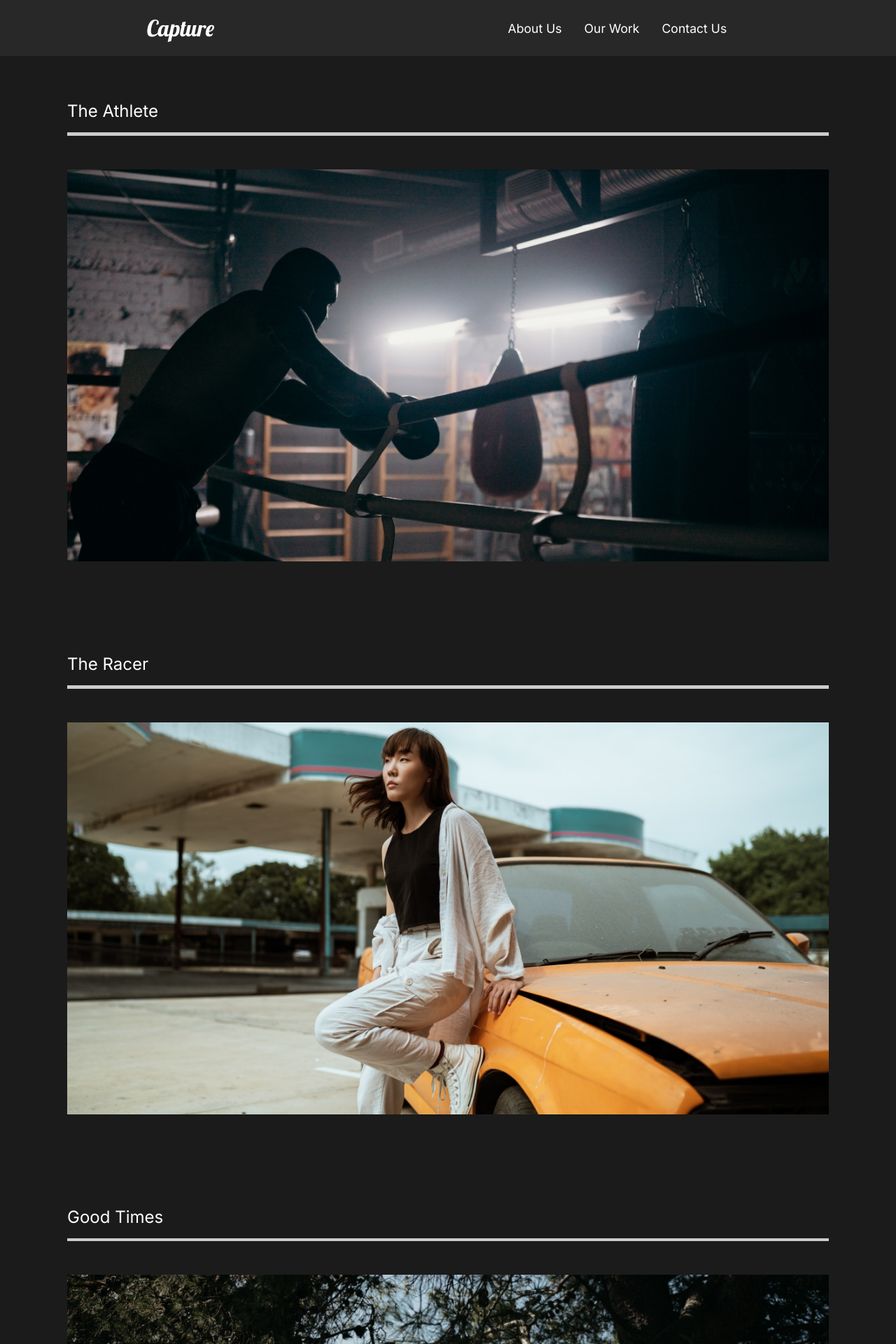
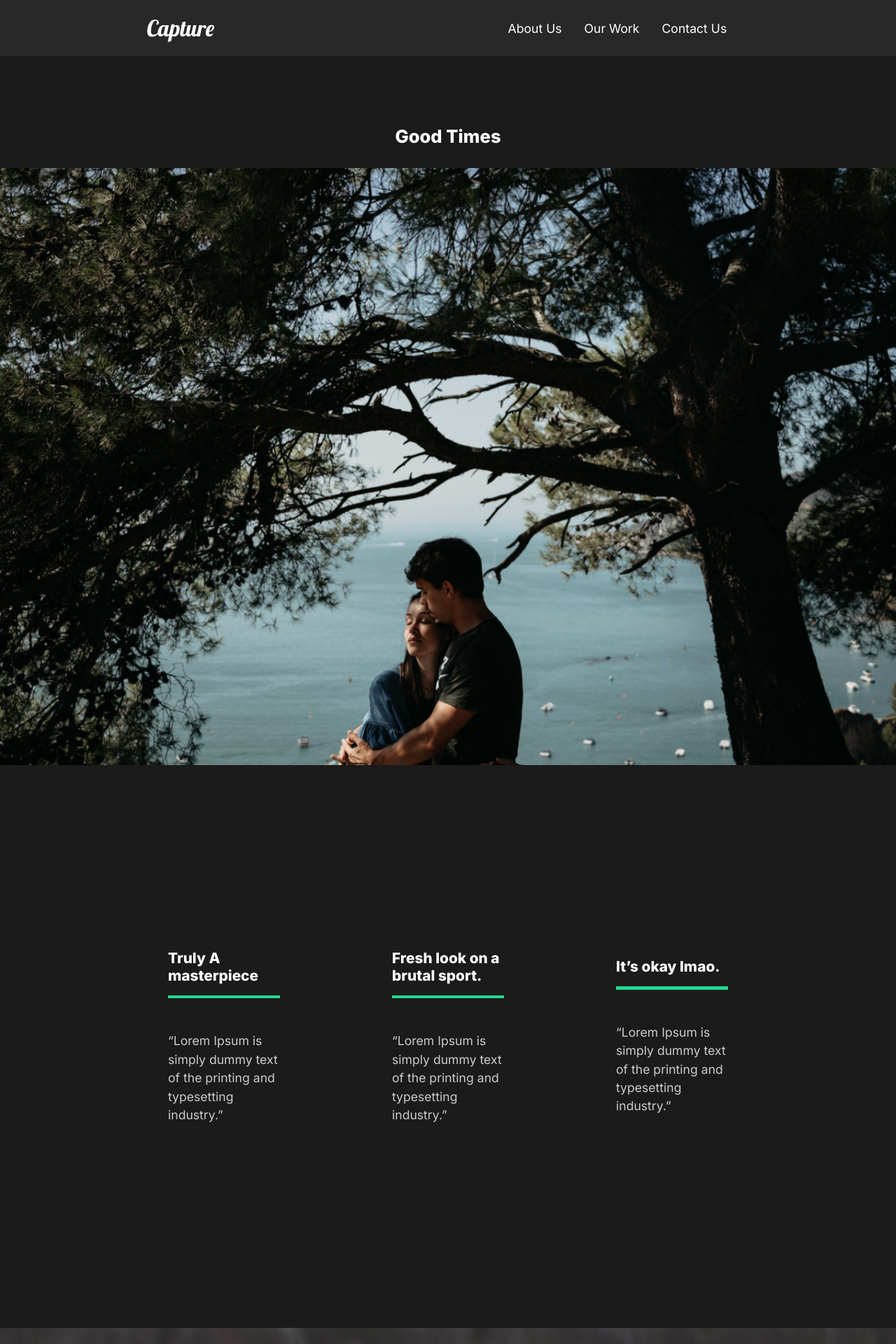
Before and after one commit to Mo2menAG/React-Capture-App, a React (Create React App) app: page /work/good-times in a window 1280 px wide. Shown: the top 1920 px of the page at 70% size. Built offline with nearby package versions, Linux system fonts and the light colour scheme.

Commit message:
adding movieState and MovieDetails page and styling them

```diff
--- a/src/App.js
+++ b/src/App.js
@@ -6,6 +6,7 @@
 import OurWork from "./pages/OurWork";
 import ContactUs from "./pages/ContactUs"
 import Nav from "./components/Nav"
+import MovieDetails from "./pages/MovieDetails"
 
 //GlobalStyle
 import GlobalStyle from "./components/GlobalStyle"
@@ -19,8 +20,11 @@
         <Route path="/" exact>
           <AboutUS />
         </Route>
-        <Route path="/work">
+        <Route path="/work" exact>
           <OurWork />
+        </Route>
+        <Route path="/work/:id">
+          <MovieDetails />
         </Route>
         <Route path="/contact">
           <ContactUs />
--- /dev/null
+++ b/src/MovieState.js
@@ -0,0 +1,83 @@
+//Import Images
+import athlete from "./img/athlete-small.png";
+import goodtimes from "./img/goodtimes-small.png";
+import theracer from "./img/theracer-small.png";
+import athlete2 from "./img/athlete2.png";
+import goodtimes2 from "./img/good-times2.jpg";
+import theracer2 from "./img/the-racer2.jpg";
+
+const MovieState = () => {
+  return [
+    {
+      title: "The Athlete",
+      mainImg: athlete,
+      secondaryImg: athlete2,
+      url: "/work/the-athlete",
+      awards: [
+        {
+          title: "Truly A masterpiece",
+          description:
+            "“Lorem Ipsum is simply dummy text of the printing and typesetting industry.”",
+        },
+        {
+          title: "Fresh look on a brutal sport.",
+          description:
+            "“Lorem Ipsum is simply dummy text of the printing and typesetting industry.”",
+        },
+        {
+          title: "It’s okay lmao.",
+          description:
+            "“Lorem Ipsum is simply dummy text of the printing and typesetting industry.”",
+        },
+      ],
+    },
+    {
+      title: "Good Times",
+      mainImg: goodtimes,
+      url: "/work/good-times",
+      secondaryImg: goodtimes2,
+      awards: [
+        {
+          title: "Truly A masterpiece",
+          description:
+            "“Lorem Ipsum is simply dummy text of the printing and typesetting industry.”",
+        },
+        {
+          title: "Fresh look on a brutal sport.",
+          description:
+            "“Lorem Ipsum is simply dummy text of the printing and typesetting industry.”",
+        },
+        {
+          title: "It’s okay lmao.",
+          description:
+            "“Lorem Ipsum is simply dummy text of the printing and typesetting industry.”",
+        },
+      ],
+    },
+    {
+      title: "The Racer",
+      mainImg: theracer,
+      url: "/work/the-racer",
+      secondaryImg: theracer2,
+      awards: [
+        {
+          title: "Truly A masterpiece",
+          description:
+            "“Lorem Ipsum is simply dummy text of the printing and typesetting industry.”",
+        },
+        {
+          title: "Fresh look on a brutal sport.",
+          description:
+            "“Lorem Ipsum is simply dummy text of the printing and typesetting industry.”",
+        },
+        {
+          title: "It’s okay lmao.",
+          description:
+            "“Lorem Ipsum is simply dummy text of the printing and typesetting industry.”",
+        },
+      ],
+    },
+  ];
+};
+
+export default MovieState
--- /dev/null
+++ b/src/pages/MovieDetails.js
@@ -0,0 +1,97 @@
+import React, { useState, useEffect } from "react";
+import styled from "styled-components";
+import { useHistory } from "react-router-dom";
+import MovieState from "../MovieState"
+
+const MovieDetails = () => {
+    const history = useHistory()
+    const url = history.location.pathname;
+    const [movies, setMovies] = useState(MovieState)
+    const [movie, setMovie] = useState(null)
+
+    //useeffect
+    useEffect( () => {
+        const currentMovie = movies.filter((stateMovie) => stateMovie.url === url)
+        setMovie(currentMovie[0])
+    },[movies, url]);
+
+    return (
+        <>
+            { movie && (
+                <Details>
+                    <HeadLine>
+                        <h1>{movie.title}</h1>
+                        <img src={movie.mainImg} alt="movie" />
+                    </HeadLine>
+                    <Awards>
+                        {movie.awards.map( (award) => (
+                            <Award>
+                                <h3>{award.title}</h3>
+                                <div className="line"></div>
+                                <p>{award.description}</p>
+                            </Award>
+                        ))}
+                    </Awards>
+                    <ImageDisplay>
+                        <img src={movie.secondaryImg} alt="" />
+                    </ImageDisplay>
+                </Details>
+            )}
+        </>
+    );
+};
+
+const Details = styled.div`
+    color: white;
+`;
+
+const HeadLine = styled.div`
+    min-height: 90vh;
+    padding-top: 20vh;
+    position: relative;
+    h1 {
+        position: absolute;
+        top: 10%;
+        left: 50%;
+        transform: translate(-50%, -10%);
+        font-size: 1.6rem;
+    }
+    img {
+        width: 100%;
+        //height: 70vh;
+        //object-fit: cover;
+    }
+`;
+
+const Awards = styled.div`
+    min-height: 80vh;
+    display: flex;
+    margin: 5rem 10rem;
+    align-items: center;
+    justify-content: space-around;
+`;
+
+const Award = styled.div`
+    padding: 5rem;
+    h3 {
+        font-size: 1.3rem;
+    }
+    .line {
+        width: 100%;
+        background: #23d997;
+        height: 0.3rem;
+        margin: 1rem 0rem;
+    }
+    p {
+        padding: 2rem 0rem;
+    }
+`;
+
+const ImageDisplay = styled.div`
+    min-height: 50vh;
+    img {
+        width: 100%;
+    }
+`;
+
+export default MovieDetails;
--- a/src/pages/OurWork.js
+++ b/src/pages/OurWork.js
@@ -13,21 +13,21 @@
             <Movie>
                 <h2>The Athlete</h2>
                 <div className="line"></div>
-                <Link>
+                <Link to="/work/the-athlete">
                     <img src={athlete} alt="athlete" />
                 </Link>
             </Movie>
             <Movie>
                 <h2>The Racer</h2>
                 <div className="line"></div>
-                <Link>
+                <Link to="/work/the-racer">
                     <img src={theracer} alt="theracer" />
                 </Link>
             </Movie>
             <Movie>
                 <h2>Good Times</h2>
                 <div className="line"></div>
-                <Link>
+                <Link to="/work/good-times">
                     <img src={goodtimes} alt="goodtimes" />
                 </Link>
             </Movie>
```
Also changed, not shown: src/img/good-times2.jpg (added), src/img/the-racer2.jpg (added).
